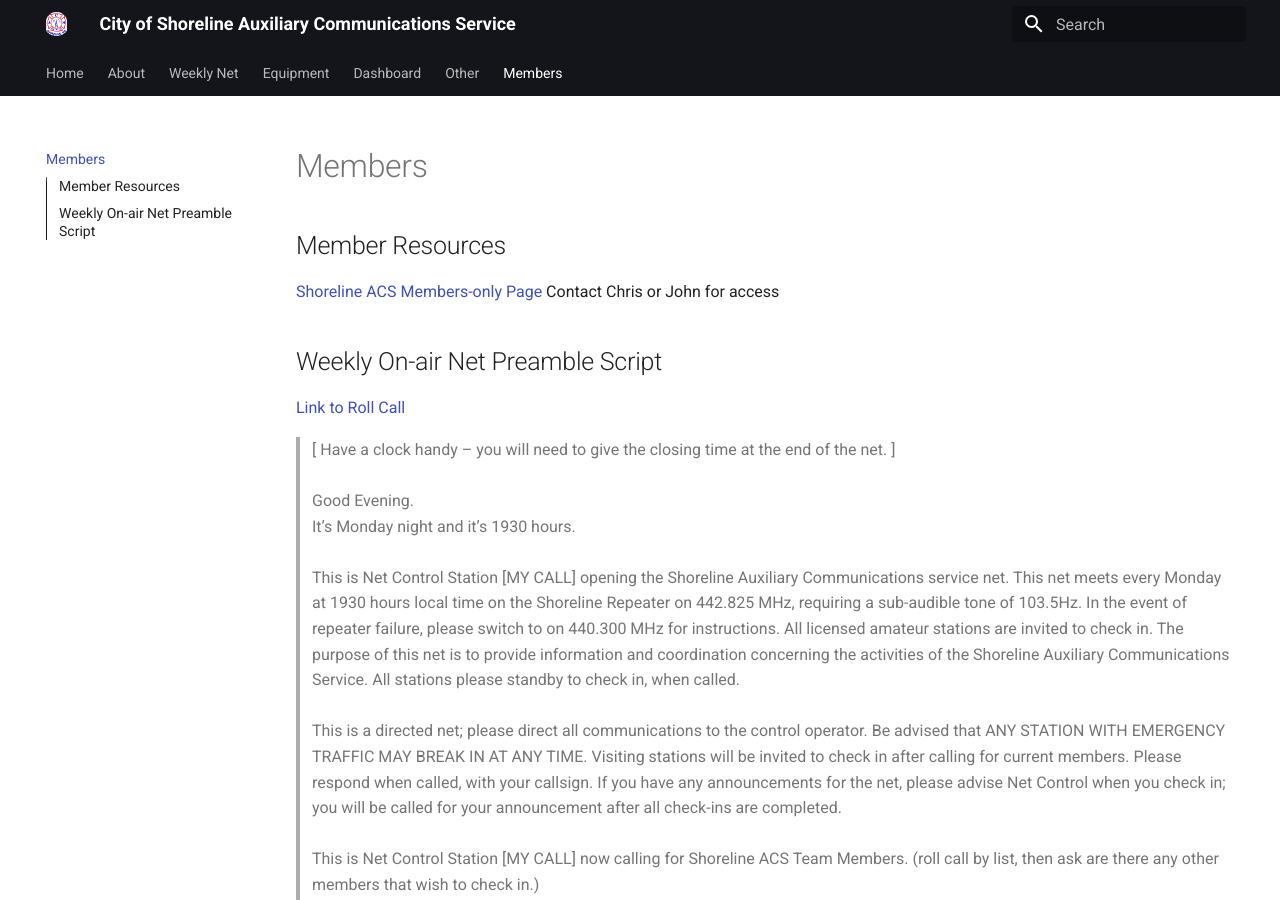
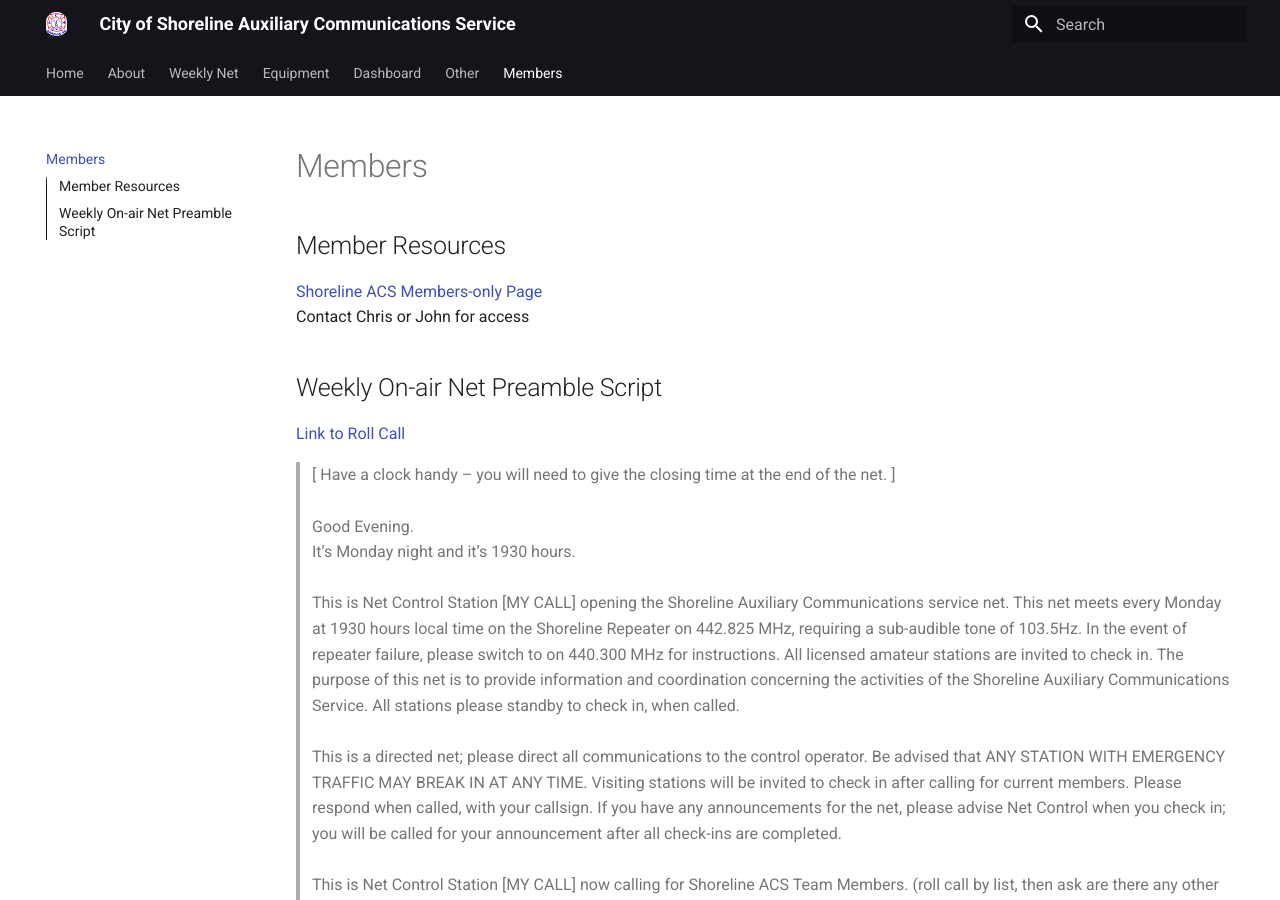
Before and after one commit to ShorelineACS/shorelineacs.github.io, an MkDocs documentation site: the page built from docs/members.md, in a window 1280 px wide and 900 px high. Built offline with MkDocs 1.6.1 and Material for MkDocs 9.7.7, drawn with Linux system fonts in a browser that asks for light colours.

Commit message:
minor membership page edit

```diff
--- a/docs/members.md
+++ b/docs/members.md
@@ -1,5 +1,7 @@
 ## Member Resources
-[Shoreline ACS Members-only Page](https://sites.google.com/w7aux.org/shorelineacsmembers/home) Contact Chris or John for access
+[Shoreline ACS Members-only Page](https://sites.google.com/w7aux.org/shorelineacsmembers/home)
+<br />
+Contact Chris or John for access
 
 ## Weekly On-air Net Preamble Script
 
```
